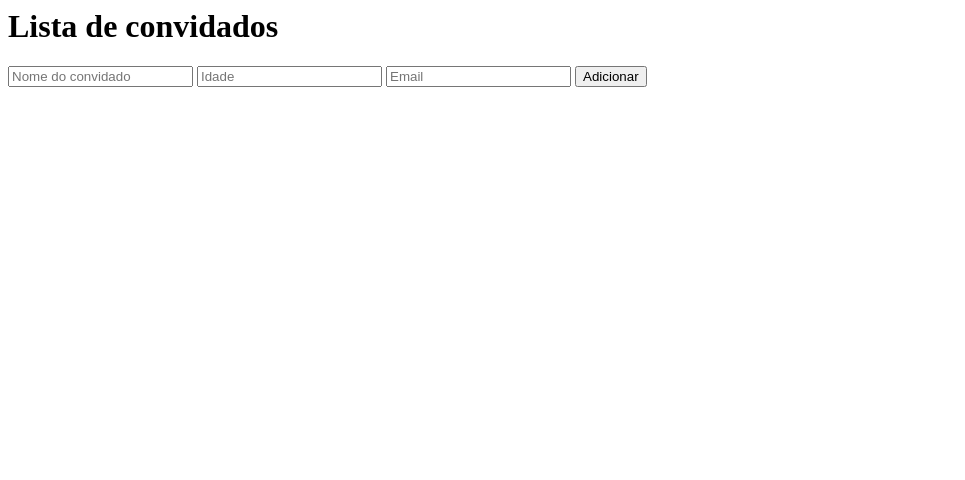
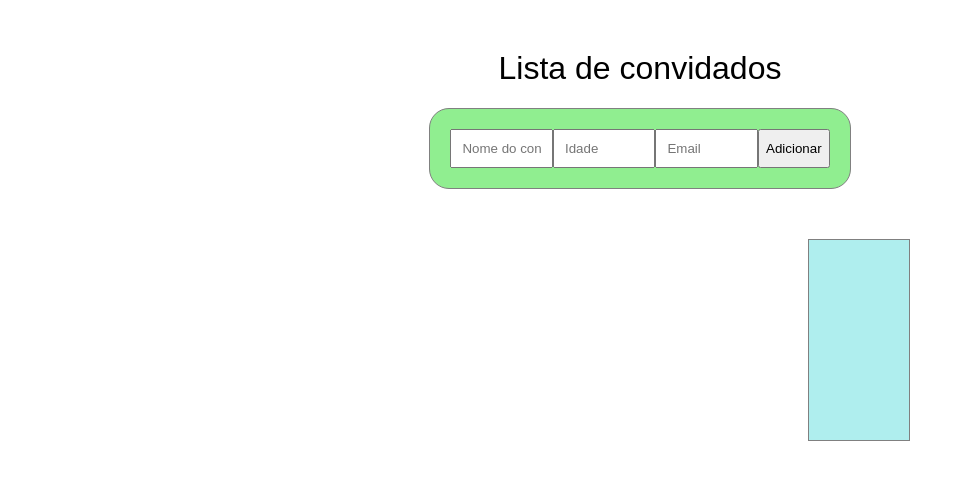
Before and after one commit to WesleyLuzSantos/lista-convidados, a plain HTML site: page index.html in a window 1280 px wide. Shown: the whole page, without its empty margins (0-965 px from the left). Drawn offline with Linux system fonts and the light colour scheme.

Commit message:
Atualização do css

```diff
--- a/estilo.css
+++ b/estilo.css
@@ -0,0 +1,47 @@
+body{
+   font-family: sans-serif;
+}
+
+.titulo{
+    font-weight: 300;
+    margin-top: 50px;
+    display: flex;
+    justify-content: center;
+}
+.formulario{
+    background-color: lightgreen;
+    color: white;
+    padding: 20px;
+    display: flex;
+    justify-content: space-between;
+    border: 5px;
+
+}
+.formulario{
+    border: 1.5px solid grey;
+    width: 30%;
+    margin: auto;
+    padding: 20px;
+    border-radius: 20px;
+
+}
+.formulario input{
+    width: 100%;
+    padding: 10px;
+    border: none b 100px grey;
+
+}
+.botoes{
+    margin-top: 40px;
+    justify-content: flex-end;
+}
+
+#lista{
+
+    margin: 50px 800px 50px 800px;
+    justify-content: center;
+    background-color: paleturquoise;
+    padding: 100px 50px 100px 50px;
+    border: 1.5px solid grey;
+
+}
--- a/index.html
+++ b/index.html
@@ -6,8 +6,8 @@
         <script src="script.js"></script>
     </head>
     <body>
-        <h1>Lista de convidados</h1>
-        <form>
+        <h1 class="titulo">Lista de convidados</h1>
+        <form class="formulario">
             <input id="nome" type="text" placeholder="Nome do convidado">
             <input id="idade" type="number" placeholder="Idade">
             <input id="email" type="email" placeholder="Email">
```
